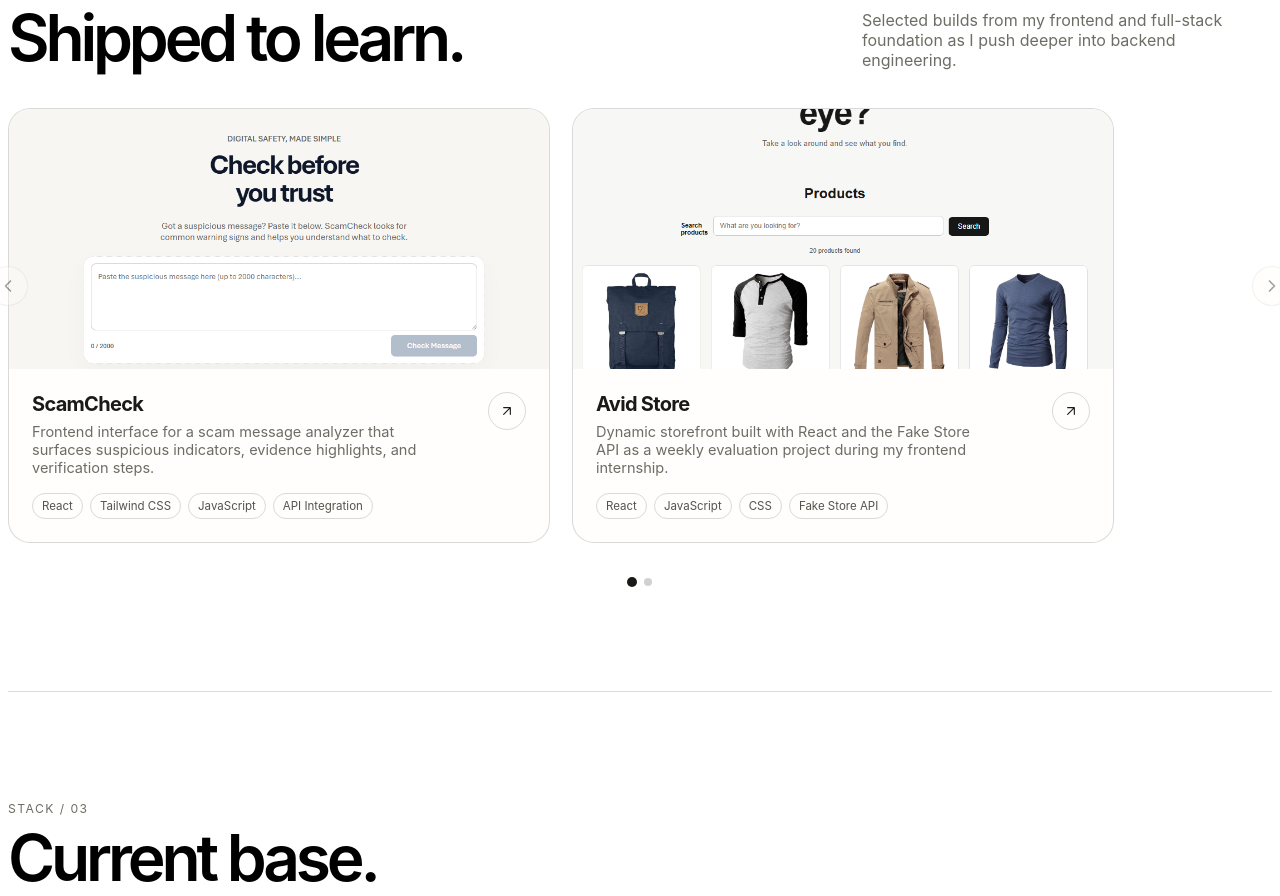
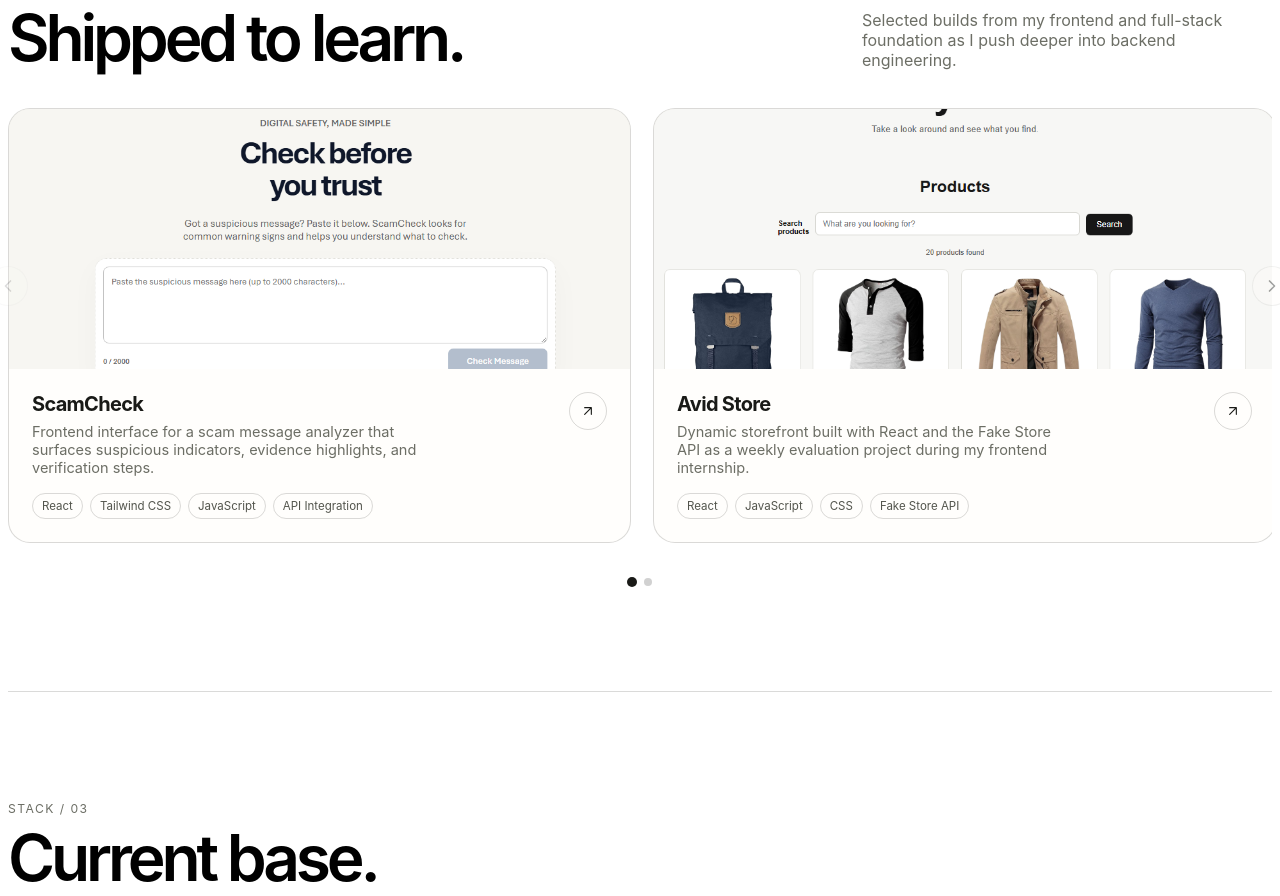
Before and after one commit to Avidcodes/avid-portfolio, a React (Vite) app: page / in a window 1280 px wide. Shown: the part 1781-2677 px from the top of the page. Built offline with nearby package versions, Linux system fonts and the light colour scheme.

Commit message:
Improve project-card responsiveness and carousel arrow styles
Updated project-card styles for better responsiveness and added disabled state styles for carousel arrows.

```diff
--- a/src/Work/Work.css
+++ b/src/Work/Work.css
@@ -22,7 +22,7 @@
 }
 
 .project-card {
-  flex: 0 0 100%; /* Shows 1 full card on mobile, adjust for desktop grid if needed */
+  flex: 0 0 100%; /* Shows 1 full card on mobile */
   max-width: 540px;
   scroll-snap-align: start;
   overflow: hidden;
@@ -37,6 +37,7 @@
 @media (min-width: 768px) {
   .project-card {
     flex: 0 0 calc(50% - 11px); /* 2 cards side by side on desktop */
+    max-width: none;
   }
 }
 
@@ -80,9 +81,15 @@
     background 0.2s ease;
 }
 
-.carousel-arrow:hover {
+.carousel-arrow:hover:not(:disabled) {
   opacity: 1;
   background: rgba(255, 254, 250, 0.95);
+}
+
+.carousel-arrow:disabled {
+  opacity: 0.15;
+  cursor: not-allowed;
+  pointer-events: none;
 }
 
 .carousel-arrow-left {
```
